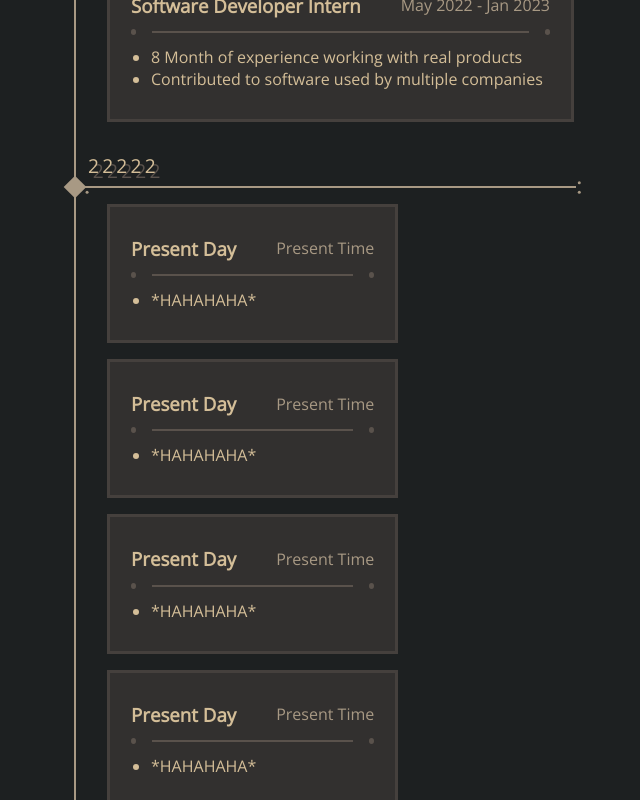
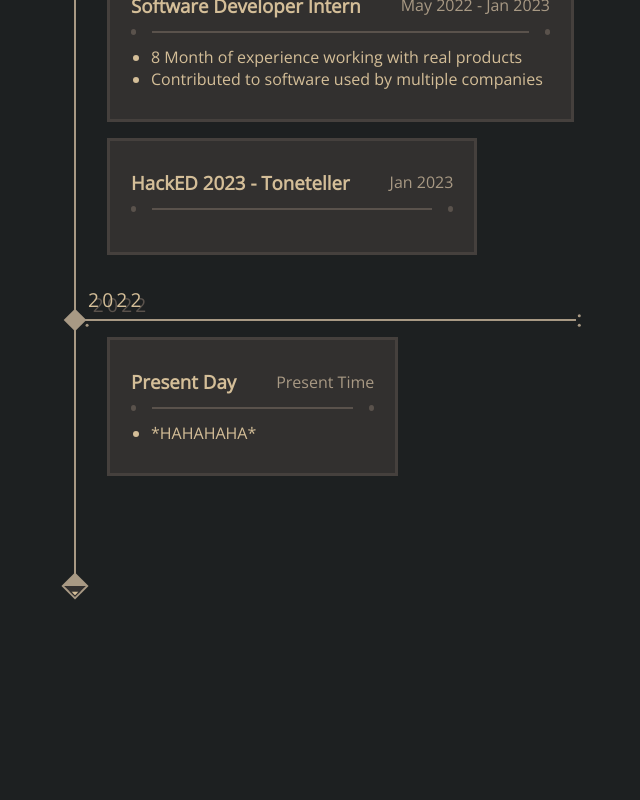
Before and after one commit to goldentoaste/goldentoaste.github.io, a SvelteKit app: page /experiences in a window 1280 px wide. Shown: the part 960-1760 px from the top of the page, without its empty margins (53-693 px from the left). After the commit the page ends 1684 px from the top, so only its background shows below. Built offline with nearby package versions, Linux system fonts and the light colour scheme.

Commit message:
end of the day push

```diff
--- a/src/routes/(main)/experiences/+page.svelte
+++ b/src/routes/(main)/experiences/+page.svelte
@@ -94,75 +94,20 @@
                         "Performing and building image/data anaylsis tool using Numpy, SciPy and OpenCv",
                         "Interacting with database via GraphQl and PhpMyAdmin",
                         "Refactoring and updating legacy database",
-                        "Interviewing end users and customers for feedback and feature requests."
+                        "Interviewing end users and customers for feedback and feature requests.",
                     ],
-                    logoSrc: "experience/gear.svg"
+                    logoSrc: "experience/gear.svg",
+                },
+                {
+                    title: "HackED 2023 - Toneteller",
+                    duration: "Jan 2023",
+                    details: [],
                 },
             ],
         },
         {
-            year: "22222",
+            year: "2022",
             items: [
-                {
-                    title: "Present Day",
-                    duration: "Present Time",
-                    details: ["*HAHAHAHA*"],
-                },
-                {
-                    title: "Present Day",
-                    duration: "Present Time",
-                    details: ["*HAHAHAHA*"],
-                },
-                {
-                    title: "Present Day",
-                    duration: "Present Time",
-                    details: ["*HAHAHAHA*"],
-                },
-                {
-                    title: "Present Day",
-                    duration: "Present Time",
-                    details: ["*HAHAHAHA*"],
-                },
-                {
-                    title: "Present Day",
-                    duration: "Present Time",
-                    details: ["*HAHAHAHA*"],
-                },
-                {
-                    title: "Present Day",
-                    duration: "Present Time",
-                    details: ["*HAHAHAHA*"],
-                },
-            ],
-        },
-        {
-            year: "2078",
-            items: [
-                {
-                    title: "Present Day",
-                    duration: "Present Time",
-                    details: ["*HAHAHAHA*"],
-                },
-                {
-                    title: "Present Day",
-                    duration: "Present Time",
-                    details: ["*HAHAHAHA*"],
-                },
-                {
-                    title: "Present Day",
-                    duration: "Present Time",
-                    details: ["*HAHAHAHA*"],
-                },
-                {
-                    title: "Present Day",
-                    duration: "Present Time",
-                    details: ["*HAHAHAHA*"],
-                },
-                {
-                    title: "Present Day",
-                    duration: "Present Time",
-                    details: ["*HAHAHAHA*"],
-                },
                 {
                     title: "Present Day",
                     duration: "Present Time",
--- a/src/routes/(main)/experiences/ExpPage.svelte
+++ b/src/routes/(main)/experiences/ExpPage.svelte
@@ -128,7 +128,7 @@
                                     node.classList.add("visible");
                                 },
                                 windowHeight,
-                                bottomGap / 2,
+                                bottomGap ,
                             ]}
                             bind:this={years[yearIndex]}
                             class="year iniHidden"
@@ -150,7 +150,7 @@
                                         node.classList.add("visible");
                                     },
                                     windowHeight,
-                                    bottomGap / 2,
+                                    bottomGap ,
                                 ]}
                             >
                                 <ExpItem info={item} />
```
